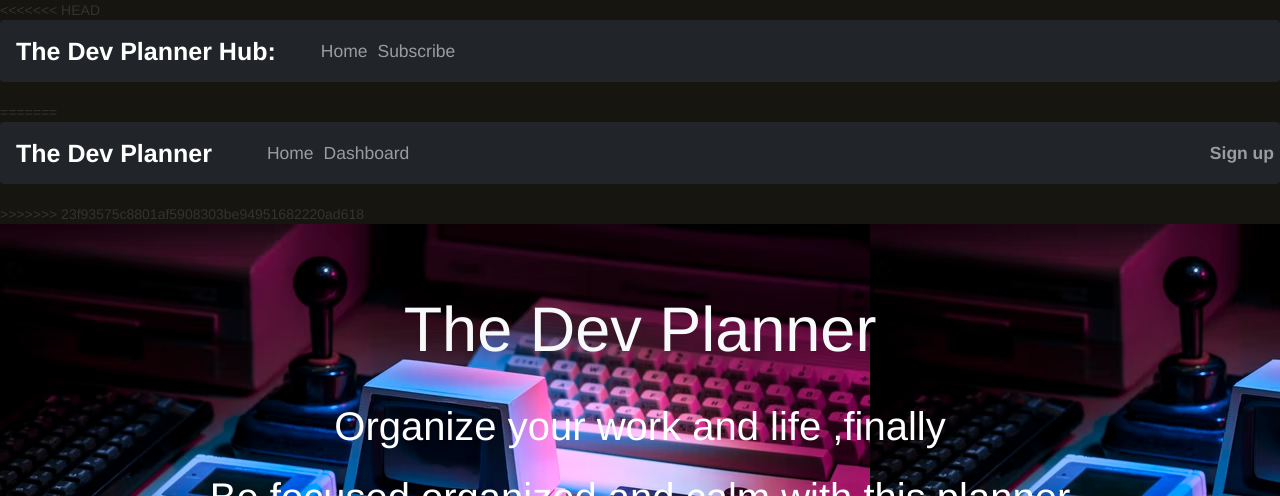
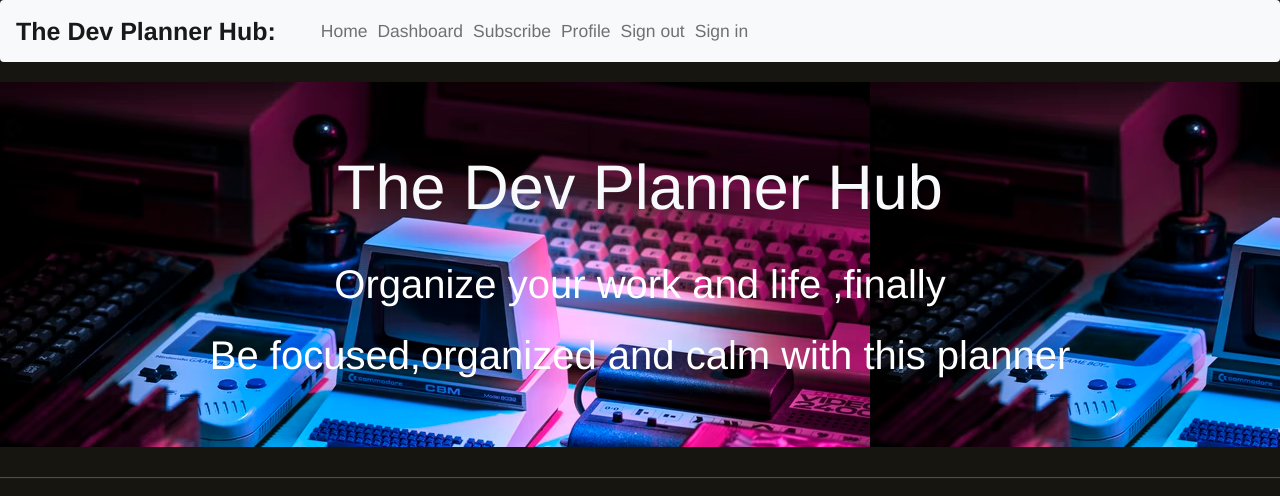
Before and after one commit to SayiaFelix/The_Dev_Planner, a Flask app: page / in a window 1280 px wide. Shown: the top 496 px of the page. Run offline with Flask 2, Linux system fonts and the light colour scheme; parts of the project's set-up code (start-up, migrations or seed data) failed here and were passed over; some libraries are stand-ins or nearby versions; some web fonts are replaced.

Commit message:
solving landing page conflict

```diff
--- a/app/email.py
+++ b/app/email.py
@@ -1,13 +1,13 @@
-# # from flask_mail import Message
-# from flask import render_template
-# from . import mail
+from flask_mail import Message
+from flask import render_template
+from . import mail
 
-# subject_pref = "The Dev Planner Hub"
-# sender_email = 'sayia.lucas@student.moringaschool.com'
+subject_pref = "The Dev Planner Hub"
+sender_email = 'sayia.lucas@student.moringaschool.com'
 
-# def mail_message(subject,template,to,**kwargs):
+def mail_message(subject,template,to,**kwargs):
 
-#     # email = Message(subject, sender=sender_email, recipients=[to])
-#     email.body= render_template(template + ".txt",**kwargs)
-#     email.html = render_template(template + ".html",**kwargs)
-#     mail.send(email)
+    email = Message(subject, sender=sender_email, recipients=[to])
+    email.body= render_template(template + ".txt",**kwargs)
+    email.html = render_template(template + ".html",**kwargs)
+    mail.send(email)
--- a/app/main/views.py
+++ b/app/main/views.py
@@ -16,7 +16,6 @@ def index():
 
     title= "The Dev Planner Hub ::"
     return render_template('index.html',title=title)
-
 
 
 @main.route('/subscribe', methods=['GET','POST'])
@@ -38,6 +37,4 @@ def subscriber():
         return render_template('index.html',title=title)
 
 
-
-
     return render_template('subscribe.html',subscriber_form=subscriber_form)
--- a/app/templates/index.html
+++ b/app/templates/index.html
@@ -3,20 +3,23 @@
 
 <body style="background-color: #161510;">
     <div class="jumbotron text-center" style="background-image: url('static/img/home-page.png')">
-        <h1 class="display-2 text-light"> The Dev Planner </h1><br>
-
-        <p class="lead font-weight-normal text-white"style="font-size:40px">Organize your work and life ,finally</p>
+        <h1 class="display-2 text-light"> The Dev Planner Hub</h1><br>
+        <p class="lead font-weight-normal text-white" style="font-size:40px">Organize your work and life ,finally</p>
         <p style="font-size:40px;color:white"> Be focused,organized and calm with this planner</p>
-        <div id="buttons d-block mx-auto">
-            <a class="btn btn-outline-secondary text-white" href=""style="font-size:40px"></a>
-            <a class="btn btn-outline-secondary text-white" href=""style="font-size:40px"></a>
-
+    </div>
+    <hr>
+    <div class="jumbotron text-center " style="background-image: url( 'static/photos/bgg2.jpg') ">
+        <div class="btn-group mt-2 " role="group " aria-label="Basic example ">
+            <a class="btn btn-primary btn-lg " href="/subscribe ">Subscribe</a>
+        </div>
+    </div>
+    <hr>
     <!-- footer -->
     <footer>
         <div class="container ">
             <div class="row ">
                 <div class="col-lg-8 col-md-10 mx-auto ">
-                    <p class="copyright text-center m-2 medium text-dark ">Copyright &copy; The Dev Planner Hub</p>
+                    <p class="copyright text-center m-2 medium text-light">Copyright &copy; The Dev Planner Hub @2022</p>
                 </div>
             </div>
         </div>
--- a/app/templates/navbar.html
+++ b/app/templates/navbar.html
@@ -1,5 +1,4 @@
-<<<<<<< HEAD
-<nav class="navbar navbar-expand-lg navbar-dark bg-dark ">
+<nav class="navbar navbar-expand-lg navbar-light bg-light ">
     <a class="navbar-brand fs-1 fw-bold" href="/">The Dev Planner Hub:</a>
     <button class="navbar-toggler" type="button" data-toggle="collapse" data-target="#navbarSupportedContent" aria-controls="navbarSupportedContent" aria-expanded="false" aria-label="Toggle navigation">
     <span class="navbar-toggler-icon"></span> </button>
@@ -9,48 +8,39 @@
                 <a class="nav-link" href="/">Home<span class="sr-only">(current)</span></a>
             </li>
             <li>
+                <a class="nav-link" href="/">Dashboard</a>
+            </li>
+            <li>
                 <a class="nav-link" href="/subscribe">Subscribe</a>
+            </li>
+            <li>
+                <a class="nav-link" href="/">Profile</a>
+            </li>
+            <li>
+                <a class="nav-link" href="/">Sign out</a>
+            </li>
+
+            <li>
+                <a class="nav-link" href="/">Sign in </a>
             </li>
         </ul>
 
+        <!-- <ul class="nav navbar-nav navbar-right fs-3 fw-bold">
+            {% if current_user.is_authenticated %} {% if current_user.is_admin %} {% else %} {% endif %}
+            <li>
+                <a class="nav-link" href="/">Profile</a>
+            </li>
+            <li>
+                <a class="nav-link" href="/subscribe">Subscribe</a>
+            </li>
+            <li>
+                <a class="nav-link" href="/">Sign out</a>
+            </li>
+            {% else %}
+            <li>
+                <a class="nav-link" href="/">Sign in </a>
+            </li>
+            {%endif%}
+        </ul> -->
     </div>
 </nav>
-=======
-
-<nav class="navbar navbar-expand-lg navbar-dark bg-dark">
-    <a class="navbar-brand fs-1 fw-bold" href="">The Dev Planner</a>
-    <button class="navbar-toggler" type="button" data-toggle="collapse" data-target="#navbarSupportedContent" aria-controls="navbarSupportedContent" aria-expanded="false" aria-label="Toggle navigation">
-    <span class="navbar-toggler-icon"></span>
-  </button>
-
-    <div class="collapse navbar-collapse" id="navbarSupportedContent">
-        <ul class="navbar-nav mx-auto fs-3 m-6">
-            <li class="nav-item active">
-                <a class="nav-link" href="/"><span class="sr-only">(current)</span></a>
-            </li>
-            <li class="nav-item">
-                <a class="nav-link" href="">Home</a>
-            </li>
-            <li class="nav-item">
-                <a class="nav-link" href="">Dashboard</a>
-            </li>
-
-        </ul>
-        <ul class=" nav navbar-nav navbar-right fs-3 fw-bold ">
-            {% if current_user.is_authenticated %}
-            <li class="nav-item ">
-                <a class="nav-link " href=" "></a>
-            </li>
-            <li class="nav-item ">
-                <a class="nav-link " href="">Log in</a>
-            </li>
-            {% else %}
-            <li class="nav-item ">
-                <a class="nav-link " href="">Sign up</a>
-            </li>
-            {%endif%}
-        </ul>
-    </div>
-</nav>
-
->>>>>>> 23f93575c8801af5908303be94951682220ad618
--- a/manage.py
+++ b/manage.py
@@ -1,6 +1,6 @@
 from app import create_app,db
 from flask_script import Manager,Server
-from  flask_migrate import Migrate, MigrateCommand
+from flask_migrate import Migrate, MigrateCommand
 from app.models import User
 
 
```
Also changed, not shown: app/__init__.py (+6 -6 lines).
